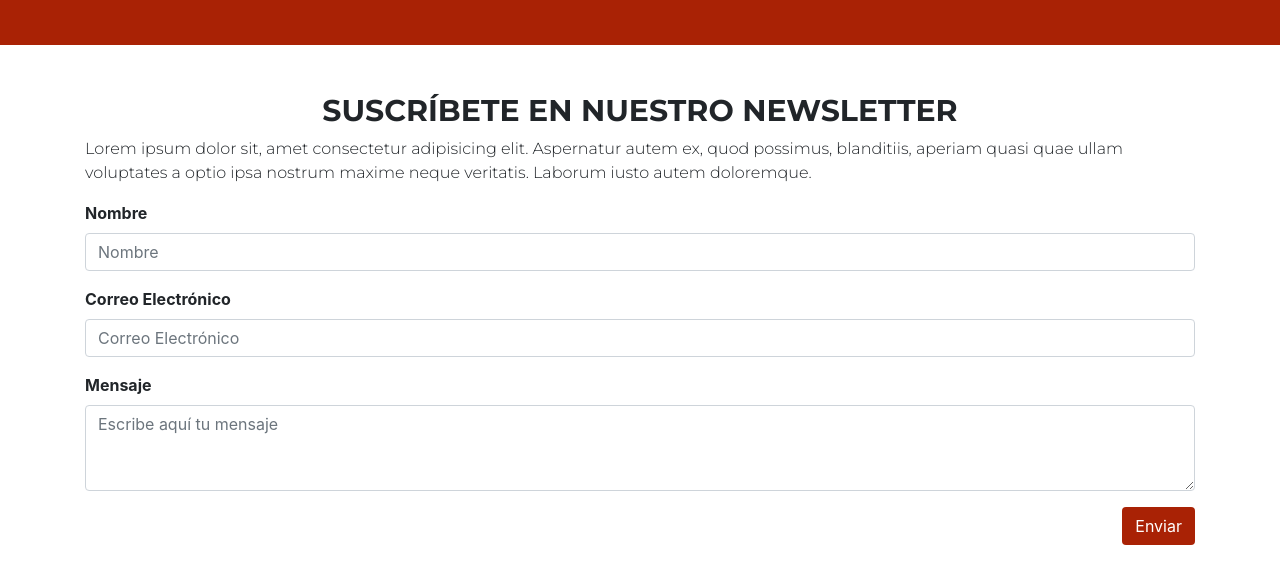
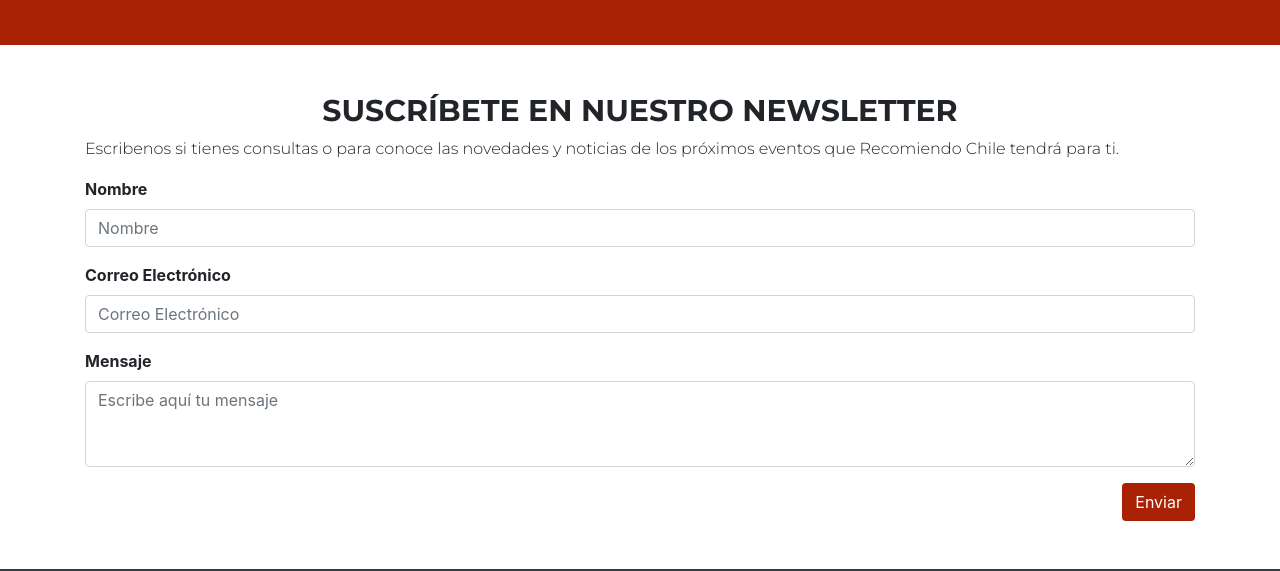
Before and after one commit to gabagonzalez/RecChile, a website: page index.html in a window 1280 px wide. Shown: the part 1719-2290 px from the top of the page. Drawn offline with nearby package versions, Linux system fonts and the light colour scheme.

Commit message:
text contacto

```diff
--- a/index.html
+++ b/index.html
@@ -246,7 +246,7 @@
     <!--Sección Contacto-->
     <section id="contacto" class="container my-5 text-left">
         <h2 class="texto-responsivo font-weight-bold text-center">SUSCRÍBETE EN NUESTRO NEWSLETTER</h2>
-        <p>Lorem ipsum dolor sit, amet consectetur adipisicing elit. Aspernatur autem ex, quod possimus, blanditiis, aperiam quasi quae ullam voluptates a optio ipsa nostrum maxime neque veritatis. Laborum iusto autem doloremque.</p>
+        <p>Escribenos si tienes consultas o para conoce las novedades y noticias de los próximos eventos que Recomiendo Chile tendrá para ti.</p>
 
     <!--
     <div class="typeform-widget" data-url="https://franibe.typeform.com/to/XavIQj"
```
